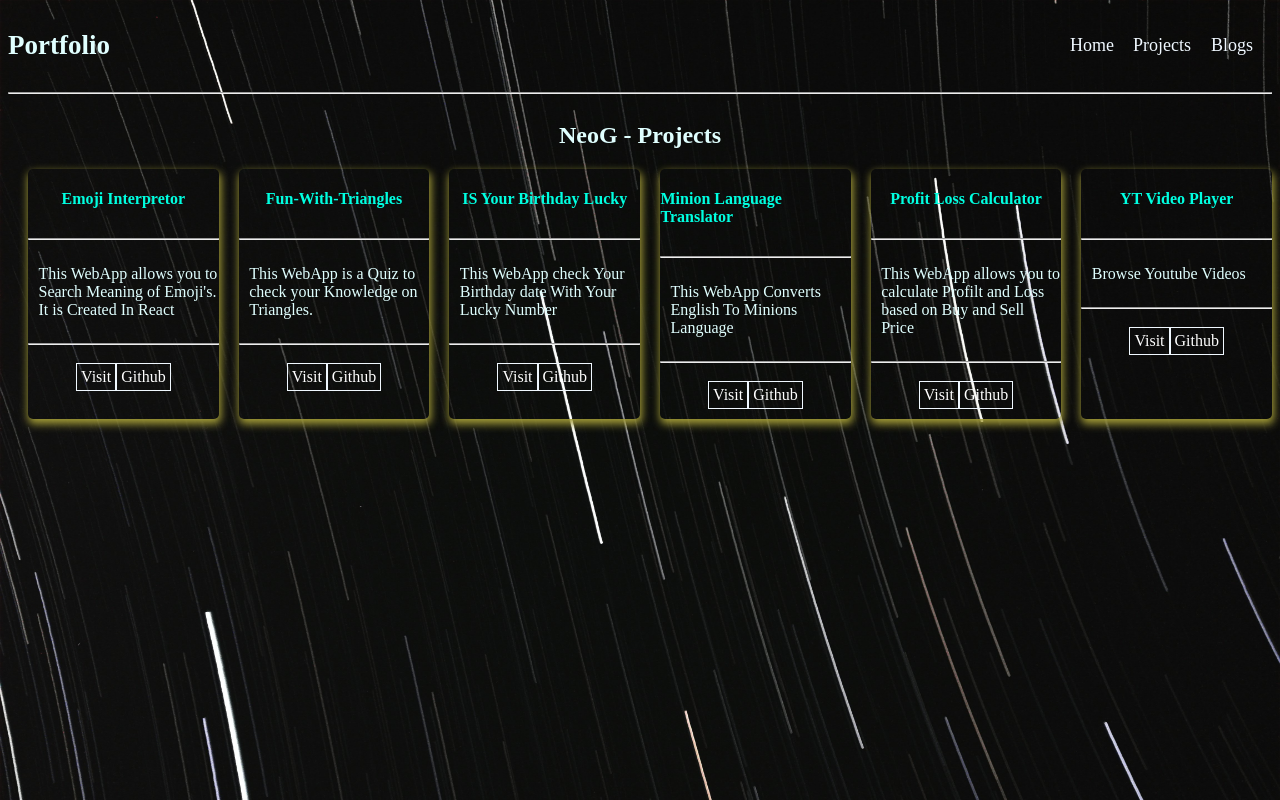
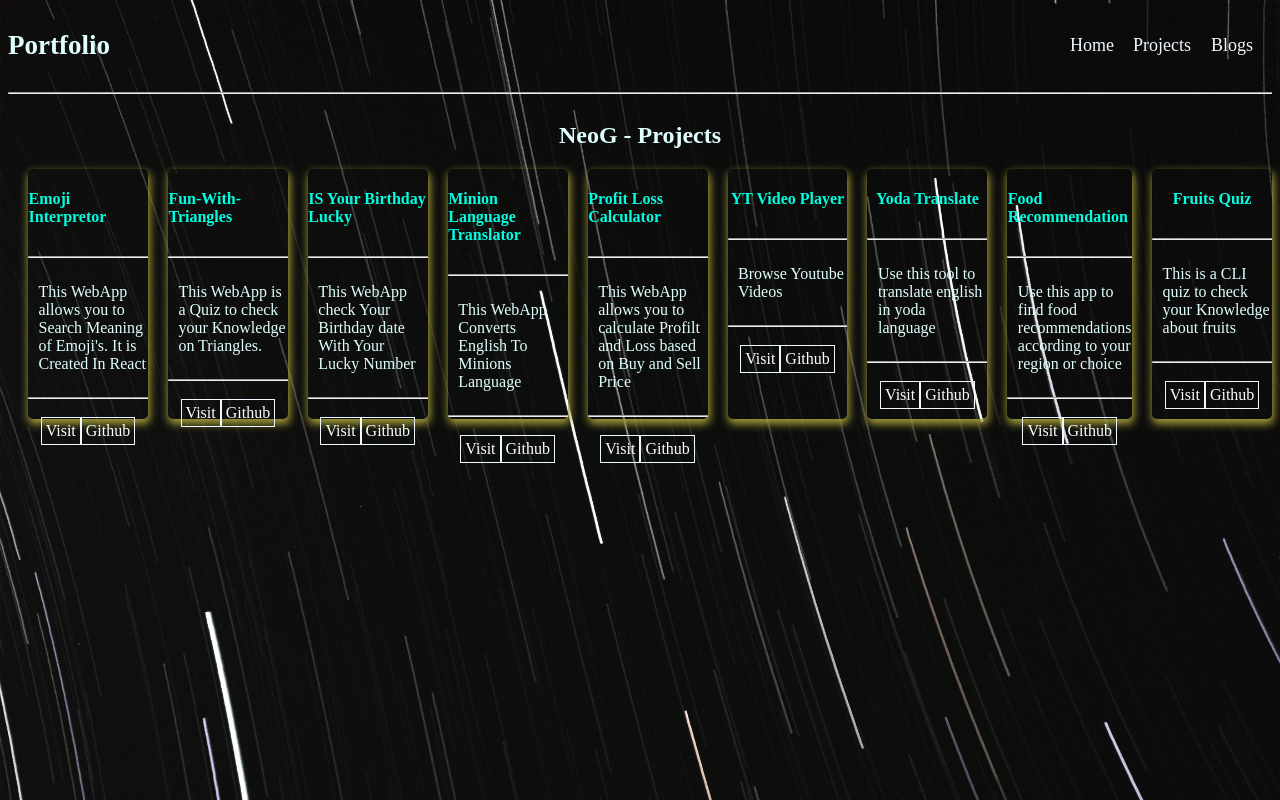
Before and after one commit to Mradul-06/NewPortfolio, a React (Create React App) app: page /Projects in a window 1280 px wide. Built offline with nearby package versions, Linux system fonts and the light colour scheme.

Commit message:
updated projects

```diff
--- a/src/components/Projects.js
+++ b/src/components/Projects.js
@@ -94,6 +94,48 @@ const Projects = () => {
             <a className="source-link" href="https://github.com/Mradul-06/YT-Video-Player">Github</a>
         </div>
       </div>
+      <div className="card">
+        <div className="card-heading">
+          <h4>Yoda Translate</h4>
+        </div>
+        <hr></hr>
+        <div className="card-content">
+        <p> Use this tool to translate english in yoda language</p>
+        </div>
+        <hr></hr>
+        <div className="card-links">
+            <a className="project-link" href="https://thirsty-perlman-0cc4b1.netlify.app">Visit</a><br></br>
+            <a className="source-link" href="https://github.com/Mradul-06/translation_app">Github</a>
+        </div>
+      </div>
+      <div className="card">
+        <div className="card-heading">
+          <h4>Food Recommendation</h4>
+        </div>
+        <hr></hr>
+        <div className="card-content">
+        <p> Use this app to find food recommendations according to your region or choice</p>
+        </div>
+        <hr></hr>
+        <div className="card-links">
+            <a className="project-link" href="https://priceless-clarke-cf5f19.netlify.app/">Visit</a><br></br>
+            <a className="source-link" href="https://github.com/Mradul-06/food-app">Github</a>
+        </div>
+      </div>
+      <div className="card">
+        <div className="card-heading">
+          <h4>Fruits Quiz</h4>
+        </div>
+        <hr></hr>
+        <div className="card-content">
+        <p> This is a CLI quiz to check your Knowledge about fruits</p>
+        </div>
+        <hr></hr>
+        <div className="card-links">
+            <a className="project-link" href="https://replit.com/@MradulAgrawal/Fruit-Quiz?v=1">Visit</a><br></br>
+            <a className="source-link" href="https://github.com/Mradul-06/Fruit-Quiz-CLI">Github</a>
+        </div>
+      </div>
     </div>
     </section>
   )
```
